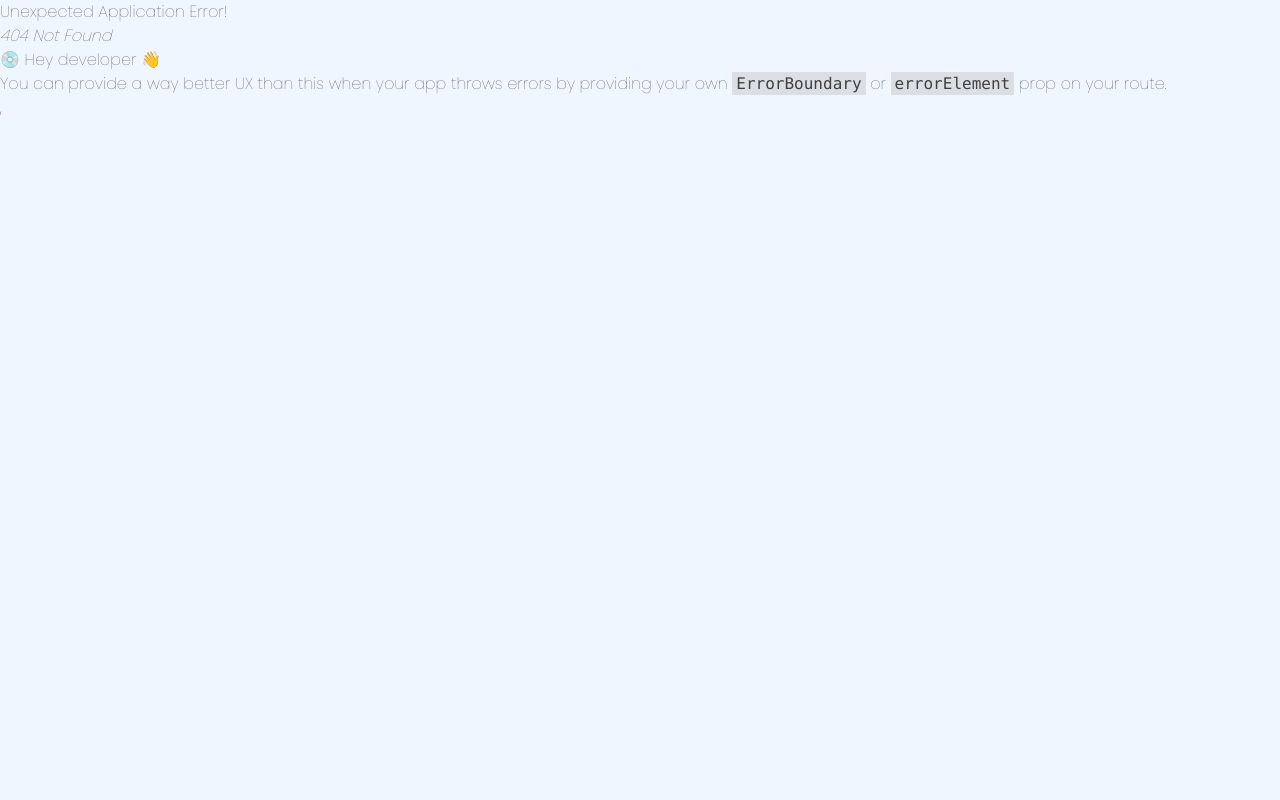
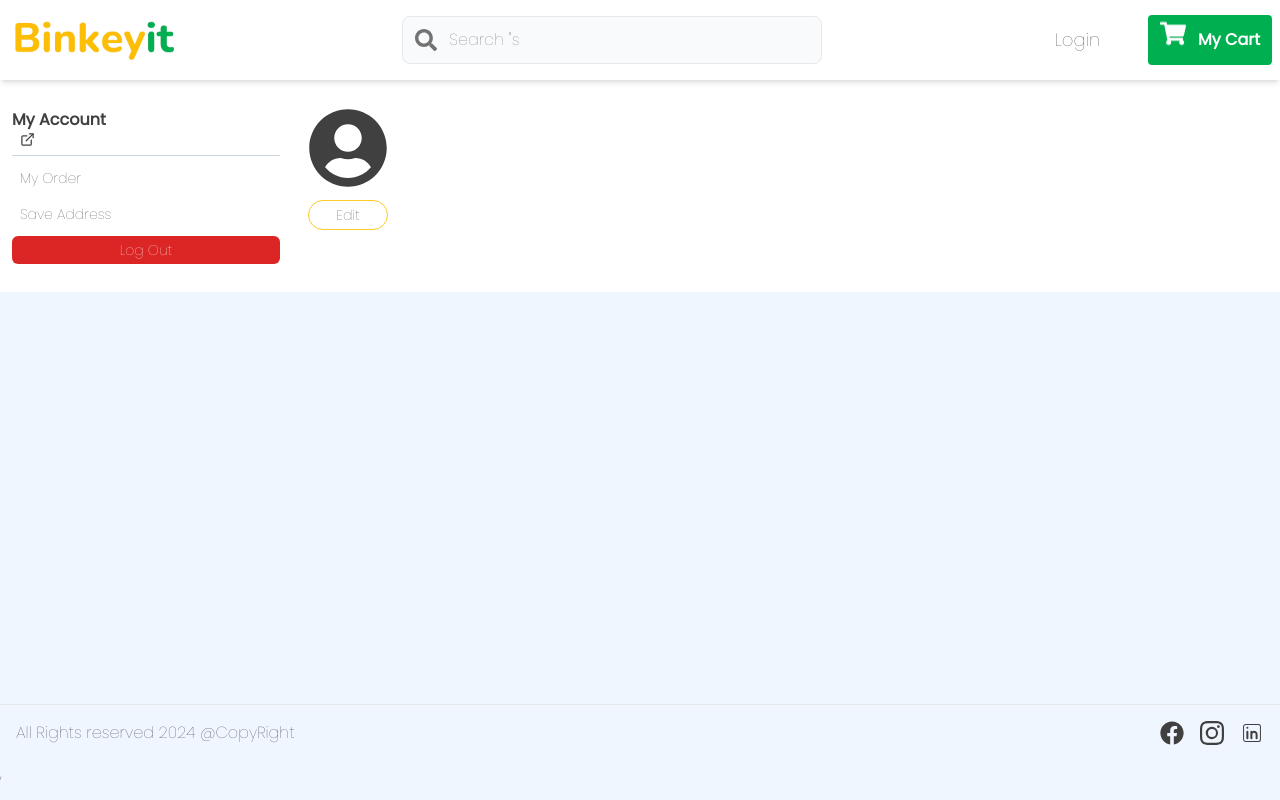
Before and after one commit to Pranavkok/E-Commerce, a React (Vite) app in the folder client/: page /dashboard/profile in a window 1280 px wide. Before the commit this address had no page. Built offline with nearby package versions, Linux system fonts and the light colour scheme; no server answers.

Commit message:
work on dashboard

```diff
--- a/client/src/components/Header.jsx
+++ b/client/src/components/Header.jsx
@@ -18,7 +18,7 @@ const Header = () => {
   const user = useSelector((state)=>state?.user)
   const [openUserMenu,setOpenUserMenu] = useState(false)
 
-  console.log('user :',user)
+  // console.log('user :',user)
 
   const redirectToLogin = ()=>{
       navigate("/login")
@@ -26,6 +26,14 @@ const Header = () => {
 
   const handleCloseMenu = ()=>{
     setOpenUserMenu(false)
+  }
+
+  const handleMobileUser = ()=>{
+    if(!user._id){
+      navigate("/login")
+      return
+    }
+    navigate("/user")
   }
 
   return (
@@ -49,7 +57,7 @@ const Header = () => {
                 {/* login and my cart */}
                 <div>
                   {/* for the mobile */}
-                  <button className='text-neutral-600 lg:hidden'>
+                  <button onClick={handleMobileUser} className='text-neutral-600 lg:hidden'>
                     <FaRegUserCircle size={27} />
                   </button>
                   {/* for the Desktop */}
--- a/client/src/components/Search.jsx
+++ b/client/src/components/Search.jsx
@@ -18,7 +18,7 @@ const Search = () => {
         setSearchPage(isSearch)
     },[location])
 
-    console.log("is serch page ->",isSearchPage)
+    // console.log("is serch page ->",isSearchPage)
 
     const redirectoSearchPage = ()=>{
         navigate("/search")
--- a/client/src/components/userMenu.jsx
+++ b/client/src/components/userMenu.jsx
@@ -7,20 +7,27 @@ import SummaryApi from '../common/SummaryApi'
 import { logout } from '../store/userSlice'
 import toast from 'react-hot-toast'
 import AxiosToastError from '../utils/AxiosToastError'
+import { LuExternalLink } from "react-icons/lu";
 
 const UserMenu = ({close}) => {
     const user = useSelector((state)=>state.user)
     const dispatch = useDispatch()
+    const navigate = useNavigate()
+
     const handleLogout = async()=>{
         try {
             const response = await Axios({
               ...SummaryApi.logout
             })
             if(response.data.success){
-                close()
+                if(close){
+                    close()
+                }
                 dispatch(logout())
                 localStorage.clear()
                 toast.success(response.data.message)
+                // window.history.back()
+                navigate("/")
             }
         } catch (error) {
             AxiosToastError(error)
@@ -29,11 +36,16 @@ const UserMenu = ({close}) => {
   return (
     <div>
         <div className='font-semibold'>My Account</div>
-        <div className='text-sm'>{user.name || user.mobile}</div>
+        <div className='text-sm flex items-center gap-2'>
+            <span className='max-w-52 text-ellipsis line-clamp-1 '>{user.name || user.mobile} </span>
+            <Link to={"/dashboard/profile"}>
+                <LuExternalLink size={15} className='hover:text-primary-200'/>
+            </Link>
+        </div>
         <Divider/>
         <div className=' text-sm grid gap-2 '>
-            <Link to={""} className='px-2 py-1 hover:bg-green-200'>My Order</Link>
-            <Link to={""} className='px-2 py-1 hover:bg-green-200'>Save Address</Link>
+            <Link to={"/dashboard/myorder"} className='px-2 py-1 hover:bg-green-200'>My Order</Link>
+            <Link to={"/dashboard/address"} className='px-2 py-1 hover:bg-green-200'>Save Address</Link>
             <button onClick={handleLogout} className='bg-red-600 px-2 py-1 text-center border-black text-md text-white rounded-md hover:text-black hover:bg-slate-300'>Log Out</button>
             {/* <Link to={""}></Link> */}
         </div>
--- /dev/null
+++ b/client/src/layouts/Dashboard.jsx
@@ -0,0 +1,23 @@
+import React from 'react'
+import UserMenu from '../components/userMenu'
+import { Outlet } from 'react-router-dom'
+
+const Dashboard = () => {
+  return (
+    <section className='bg-white'>
+        <div className='container mx-auto p-3 grid lg:grid-cols-[280px,1fr]'>
+                {/* Left Part for Menu */}
+                <div  className=' mr-3 py-4 sticky top-24 overflow-y-auto hidden lg:block'>
+                    <UserMenu/>
+                </div>
+
+                {/* Right Part for Content */}
+                <div className='bg-white p-4'>
+                    <Outlet></Outlet>
+                </div>
+        </div>
+    </section>
+  )
+}
+
+export default Dashboard
--- /dev/null
+++ b/client/src/pages/Address.jsx
@@ -0,0 +1,11 @@
+import React from 'react'
+
+const Address = () => {
+  return (
+    <div>
+      my adress
+    </div>
+  )
+}
+
+export default Address
--- /dev/null
+++ b/client/src/pages/MyOrder.jsx
@@ -0,0 +1,11 @@
+import React from 'react'
+
+const MyOrder = () => {
+  return (
+    <div>
+      order
+    </div>
+  )
+}
+
+export default MyOrder
--- /dev/null
+++ b/client/src/pages/Profile.jsx
@@ -0,0 +1,24 @@
+import React from 'react'
+import { useSelector } from 'react-redux'
+import { FaUserCircle } from "react-icons/fa";
+
+const Profile = () => {
+    const user = useSelector(state => state.user)
+    console.log(user)
+  return (
+    <div>
+      <div className='w-20 h-20 flex items-center justify-center rounded-full overflow-hidden'>
+        {
+          user.avatar? (
+            <img src={user.avatar} alt={user.name} className='w-full h-full'/>
+          ):(
+            <FaUserCircle size={80}/>
+          )
+        }
+      </div>
+      <button className='text-sm min-w-20 border-primary-100 hover:bg-primary-200 border px-3 py-1 rounded-full mt-3'>Edit </button>
+    </div>
+  )
+}
+
+export default Profile
--- /dev/null
+++ b/client/src/pages/UserMenuMobile.jsx
@@ -0,0 +1,16 @@
+import React from 'react'
+import UserMenu from '../components/userMenu'
+import { IoClose } from "react-icons/io5";
+
+const UserMenuMobile = () => {
+  return (
+    <section className='bg-white h-full w-full py-2'>
+      <button onClick={()=>window.history.back()} className='text-neutral-800 block w-fit ml-auto'><IoClose size={25}/></button>
+      <div className='container mx-auto px-3 py-5'>
+        <UserMenu/>
+      </div>
+    </section>
+  )
+}
+
+export default UserMenuMobile
```
Also changed, not shown: client/src/route/index.jsx (+27 -0 lines), 2 other files (tests, documents, lock files or other folders).
